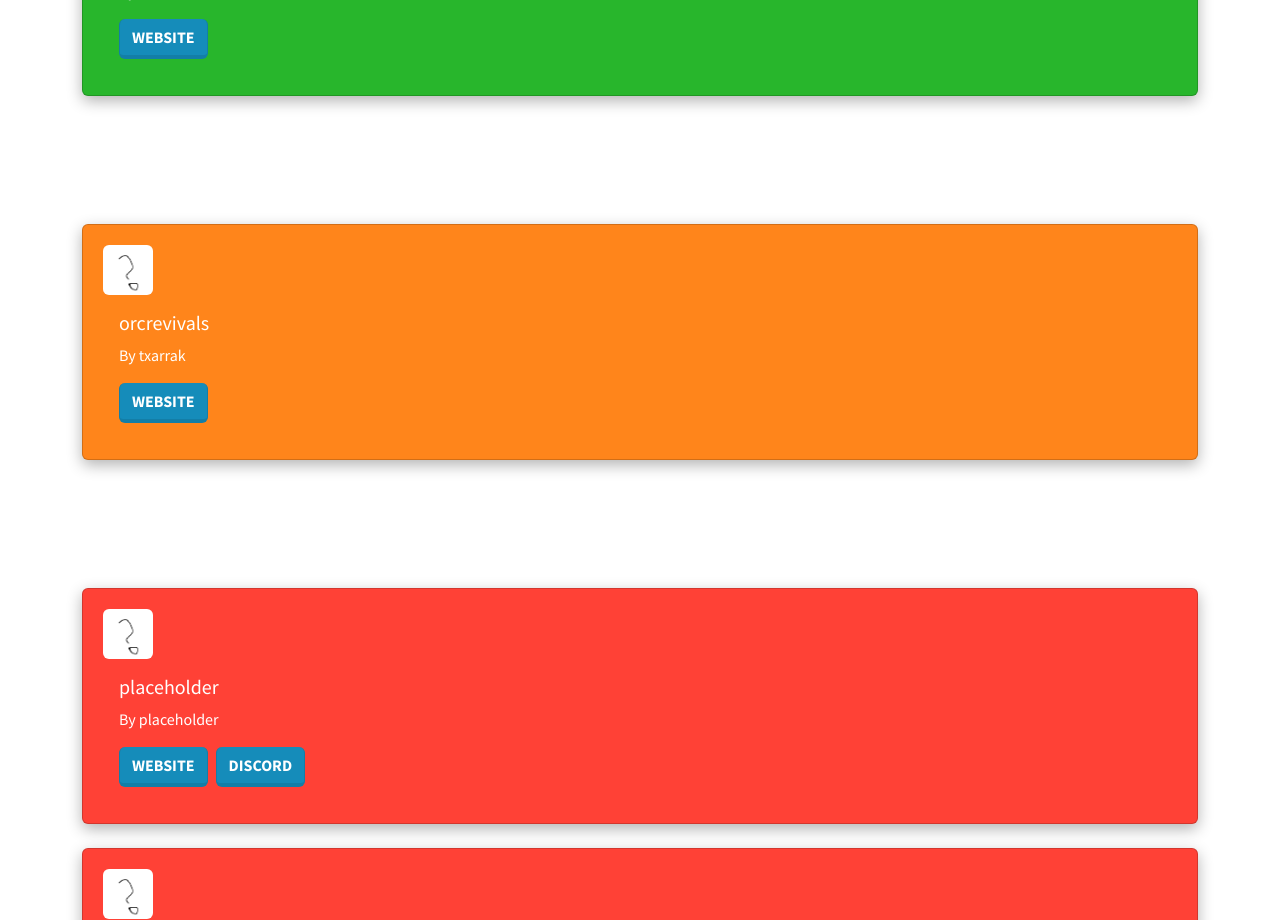
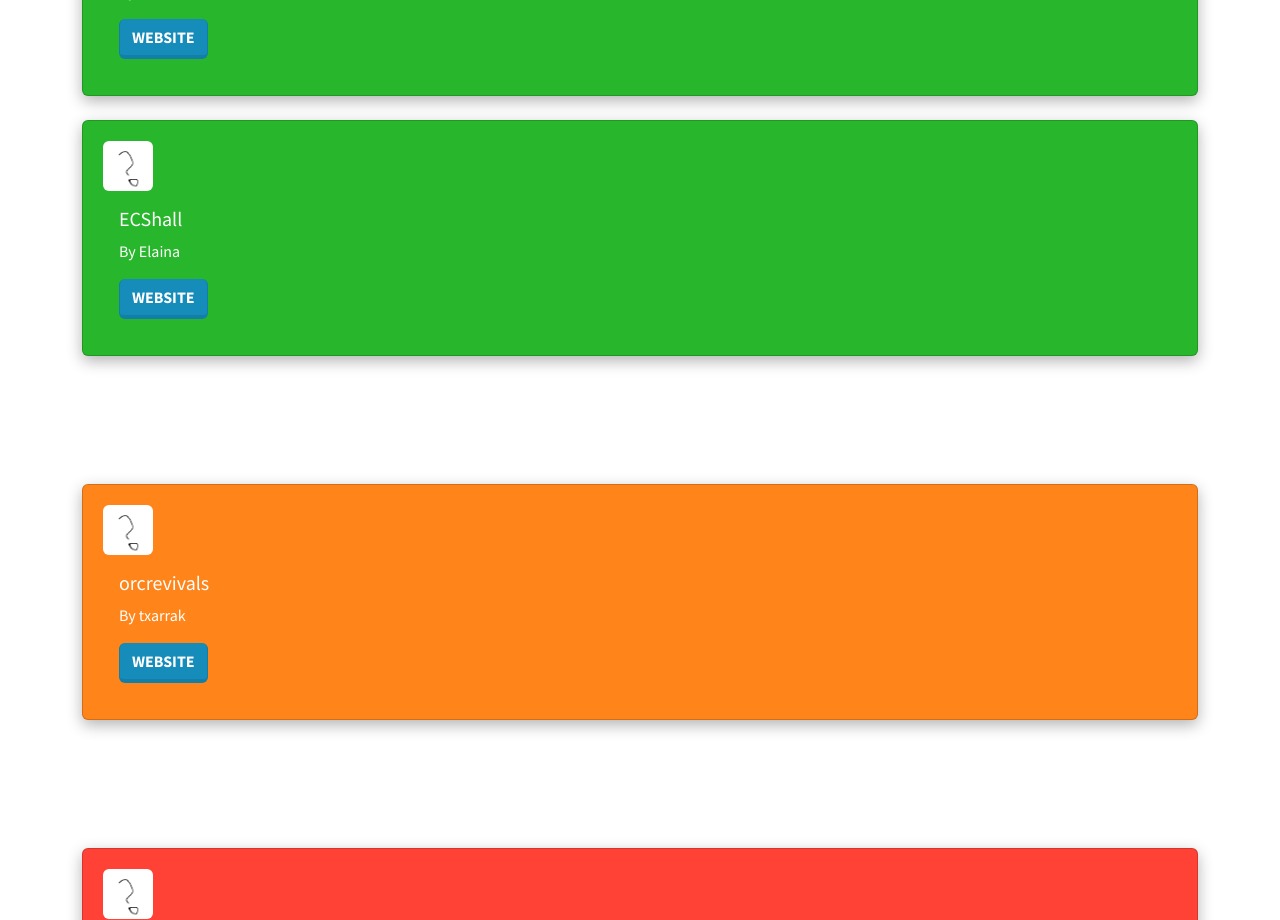
Before and after one commit to 3a152/revlistlist, a SvelteKit app: page /list in a window 1280 px wide. Shown: the part 980-1900 px from the top of the page. Built offline with nearby package versions, Linux system fonts and the light colour scheme.

Commit message:
add ecshall

```diff
--- a/src/routes/list/+page.svelte
+++ b/src/routes/list/+page.svelte
@@ -52,6 +52,19 @@
           <p class="card-text">By sharklebanan</p>
           <div class="d-flex gap-2">
           <a href="https://karl.xo.je" class="btn btn-primary">Website</a>
+          </div>
+        </div>
+    </div>
+</div>
+
+<div class="col">
+    <div class="card h-100 bg-success">
+        <img src="/images/placeholder.png" alt="karl" class="card-img-top rounded me-2" style="width: 50px; height :50px;">
+        <div class="card-body">
+          <h5 class="card-title">ECShall</h5>
+          <p class="card-text">By Elaina</p>
+          <div class="d-flex gap-2">
+          <a href="https://ecshall.neocities.org/list" class="btn btn-primary">Website</a>
           </div>
         </div>
     </div>
```
